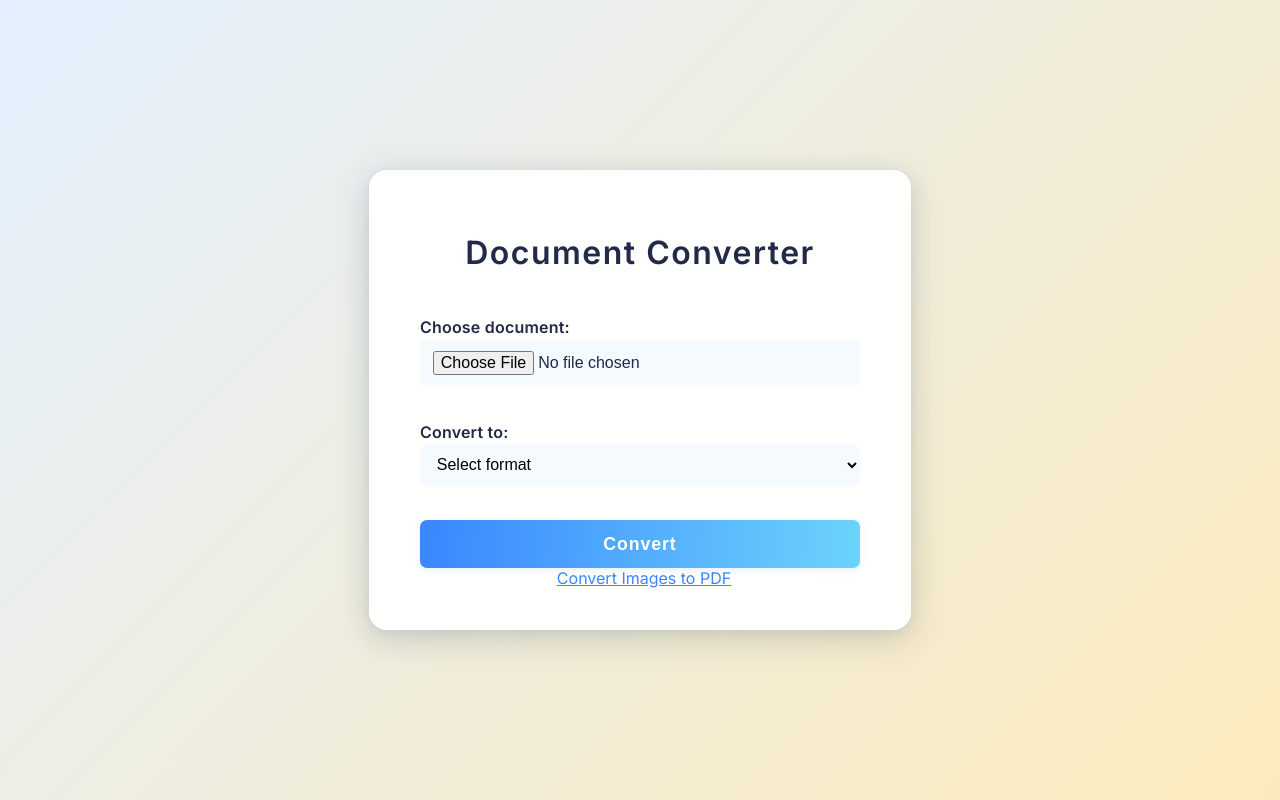
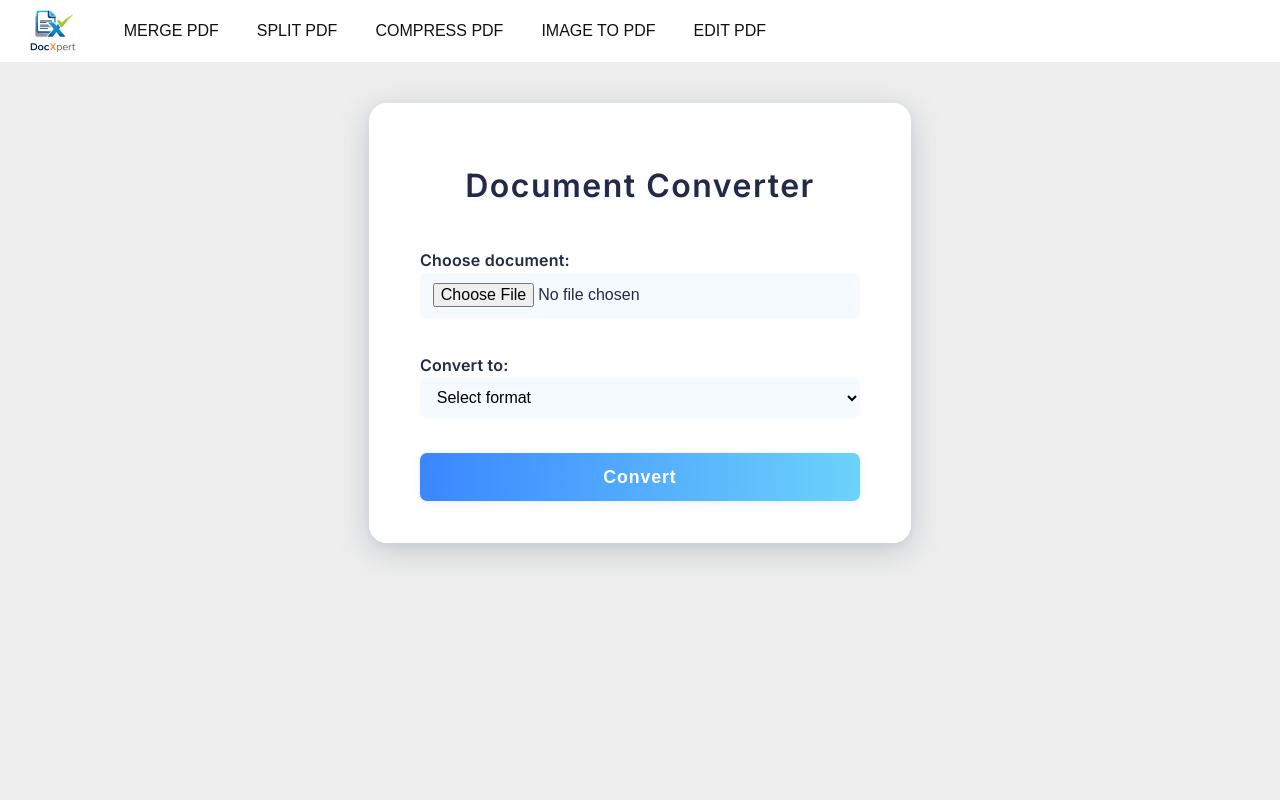
Before and after one commit to Diwakar317/Document_convertor, a Flask app: page / in a window 1280 px wide. Run offline with Flask 3, Linux system fonts and the light colour scheme.

Commit message:
added header and linked img-pdf-page

```diff
--- a/app.py
+++ b/app.py
@@ -212,6 +212,15 @@ def convert_images():
     except Exception as e:
         logging.exception("Failed to convert images to PDF")
         return jsonify({"error": "Conversion failed", "details": str(e)}), 500
+
+# =======================
+# Serve images from 'img' directory
+# =======================
+@app.route('/img/<path:filename>')
+def images(filename):
+    return send_from_directory('img', filename)
+
+
 # =======================
 # Run app
 # =======================
--- a/static/styles.css
+++ b/static/styles.css
@@ -1,14 +1,12 @@
 @import url('https://fonts.googleapis.com/css?family=Inter:400,600&display=swap');
 
 body {
-    background: linear-gradient(135deg, #e3f0ff 0%, #fceabb 100%);
+    background: #eee;
     font-family: 'Inter', 'Segoe UI', Tahoma, Geneva, Verdana, sans-serif;
     color: #232946;
     margin: 0;
     min-height: 100vh;
-    display: flex;
-    align-items: center;
-    justify-content: center;
+
 }
 
 .container {
@@ -23,6 +21,7 @@ body {
     flex-direction: column;
     align-items: center;
     transition: box-shadow 0.2s;
+    margin: 40px auto 0 auto;
 }
 
 h1 {
@@ -140,3 +139,53 @@ a:hover {
     color: red;
     font-weight: bold;
 }
+
+.main-header {
+    display: flex;
+    align-items: center;
+    background: #fff;
+    padding: 10px 30px;
+    border-bottom: 1px solid #eee;
+    font-family: Arial, sans-serif;
+}
+
+.logo {
+    display: flex;
+    align-items: center;
+    font-size: 2rem;
+    font-weight: bold;
+    margin-right: 40px;
+}
+
+.logo-img {
+    height: 42px; /* Adjust as needed */
+    width: auto;
+    display: block;
+}
+
+.main-nav {
+    display: flex;
+    align-items: center;
+    gap: 30px;
+    font-size: 1rem;
+}
+
+.main-nav a {
+    color: #111;
+    text-decoration: none;
+    font-weight: 540;
+    padding: 4px 0;
+    transition: color 0.2s;
+}
+
+.main-nav a:hover {
+    color: #1565c0;
+}
+
+.dropdown {
+    position: relative;
+}
+
+.dropdown a {
+    cursor: pointer;
+}
--- /dev/null
+++ b/templates/header.html
@@ -0,0 +1,15 @@
+<header class="main-header">
+    <div class="logo">
+        <img src="{{ url_for('images', filename='logo.png') }}" alt="Logo" class="logo-img">
+    </div>
+    <nav class="main-nav">
+        <a href="#">MERGE PDF</a>
+        <a href="#">SPLIT PDF</a>
+        <a href="#">COMPRESS PDF</a>
+        <a href="{{ url_for('image_to_pdf') }}">IMAGE TO PDF</a>
+        <a href="#">EDIT PDF</a>
+        <!-- <div class="dropdown">
+            <a href="#">ALL PDF TOOLS ▼</a>
+        </div> -->
+    </nav>
+</header>
--- a/templates/image-to-pdf.html
+++ b/templates/image-to-pdf.html
@@ -7,6 +7,7 @@
   <link rel="stylesheet" href="{{ url_for('static', filename='styles-img-to-pdf.css') }}">
 </head>
 <body>
+  {% include 'header.html' %}
   <!-- Upload panel shown initially -->
   <div class="upload-container" id="uploadContainer">
     <h2>Image to PDF Converter</h2>
--- a/templates/index.html
+++ b/templates/index.html
@@ -2,10 +2,12 @@
 <html lang="en">
 <head>
     <meta charset="UTF-8">
+    <meta name="viewport" content="width=device-width, initial-scale=1.0">
     <title>Document Converter</title>
     <link rel="stylesheet" href="{{ url_for('static', filename='styles.css') }}">
 </head>
 <body>
+    {% include 'header.html' %}
     <div class="container">
         <h1>Document Converter</h1>
         <form action="/" method="post" enctype="multipart/form-data">
@@ -30,7 +32,6 @@
                 <a href="{{ download_link }}">Download your file</a>
             </div>
         {% endif %}
-    <a href="{{ url_for('image_to_pdf') }}">Convert Images to PDF</a>
     </div>
 </body>
 </html>
```
Also changed, not shown: static/styles-img-to-pdf.css (+50 -0 lines), img/favicon-img.png (added), img/logo.png (added).
